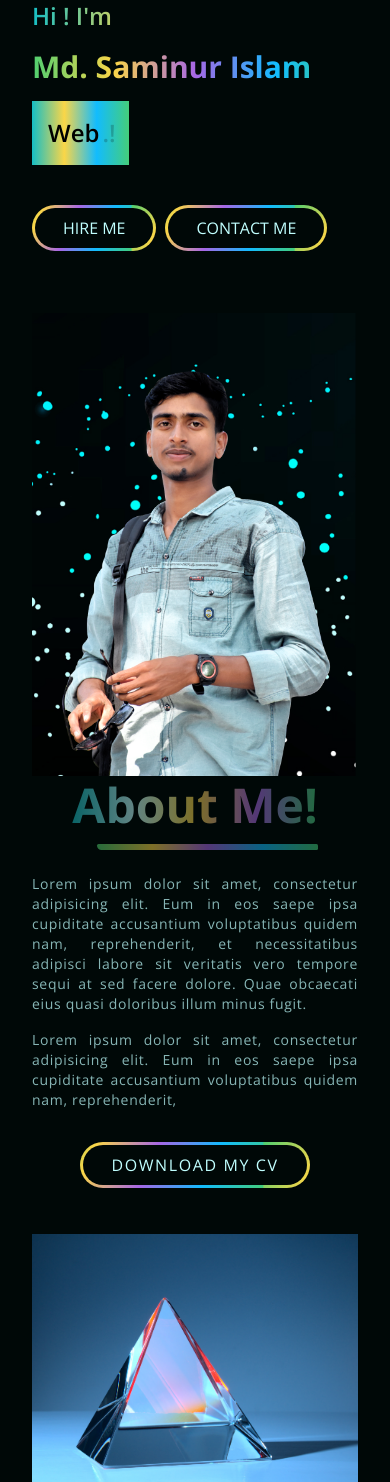
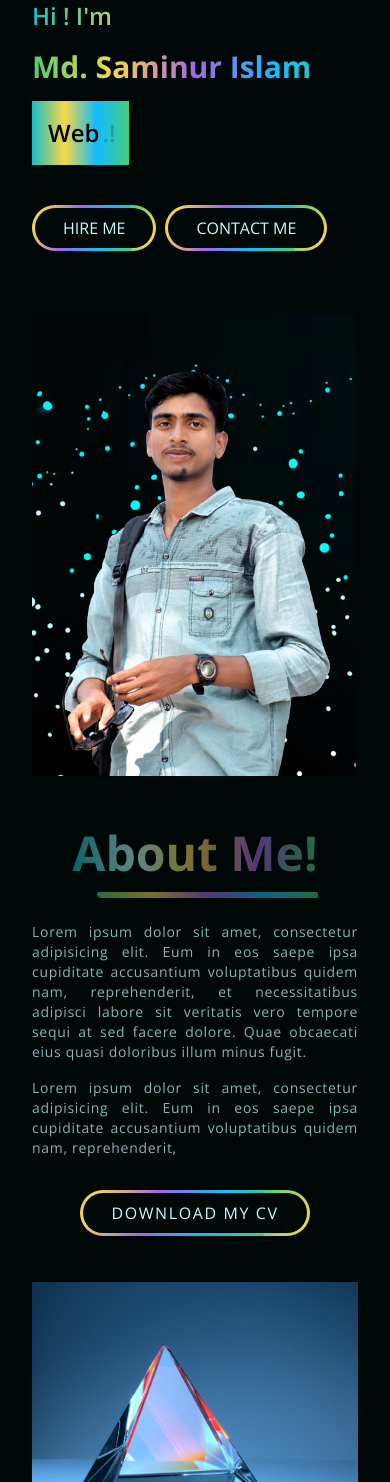
Before and after one commit to dev-saminur/sr-my-portfolio, a Next.js app: page / in a window 390 px wide. Shown: the top 1482 px of the page. Built offline with nearby package versions, Linux system fonts and the light colour scheme.

Commit message:
Update index.js

```diff
--- a/src/components/About/index.js
+++ b/src/components/About/index.js
@@ -14,7 +14,7 @@ const About = () => {
             <div className="left ">
               <Image src={AboutBg} width={550} height={700} alt="about-bg" />
             </div>
-            <div className="right text-center lg:text-start">
+            <div className="right text-center lg:text-start lg:mt-0 mt-12">
               <Header title=" About me!" className="mb-6" />
               <p className="text-headerColor opacity-70 text-sm lg:text-[17px] tracking-wider font-normal mb-4 text-justify">
                 Lorem ipsum dolor sit amet, consectetur adipisicing elit. Eum in
```
